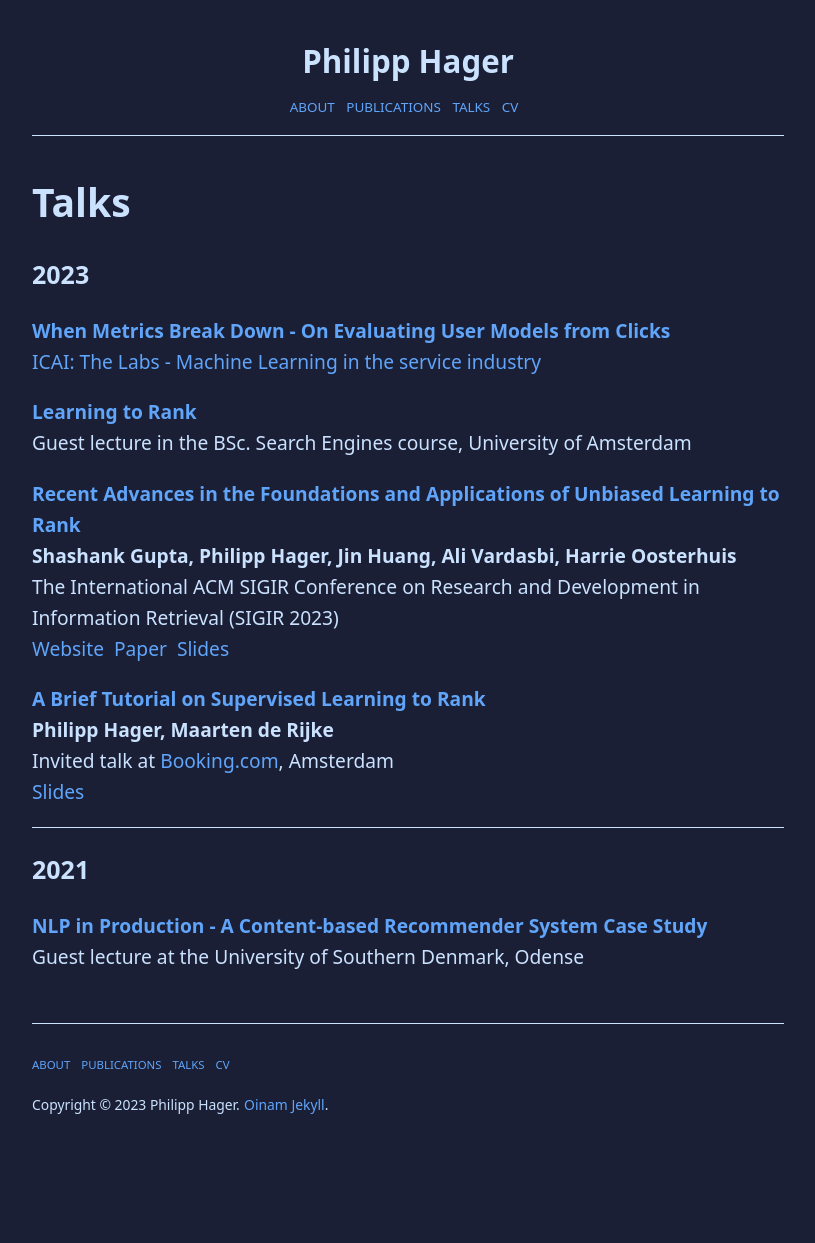
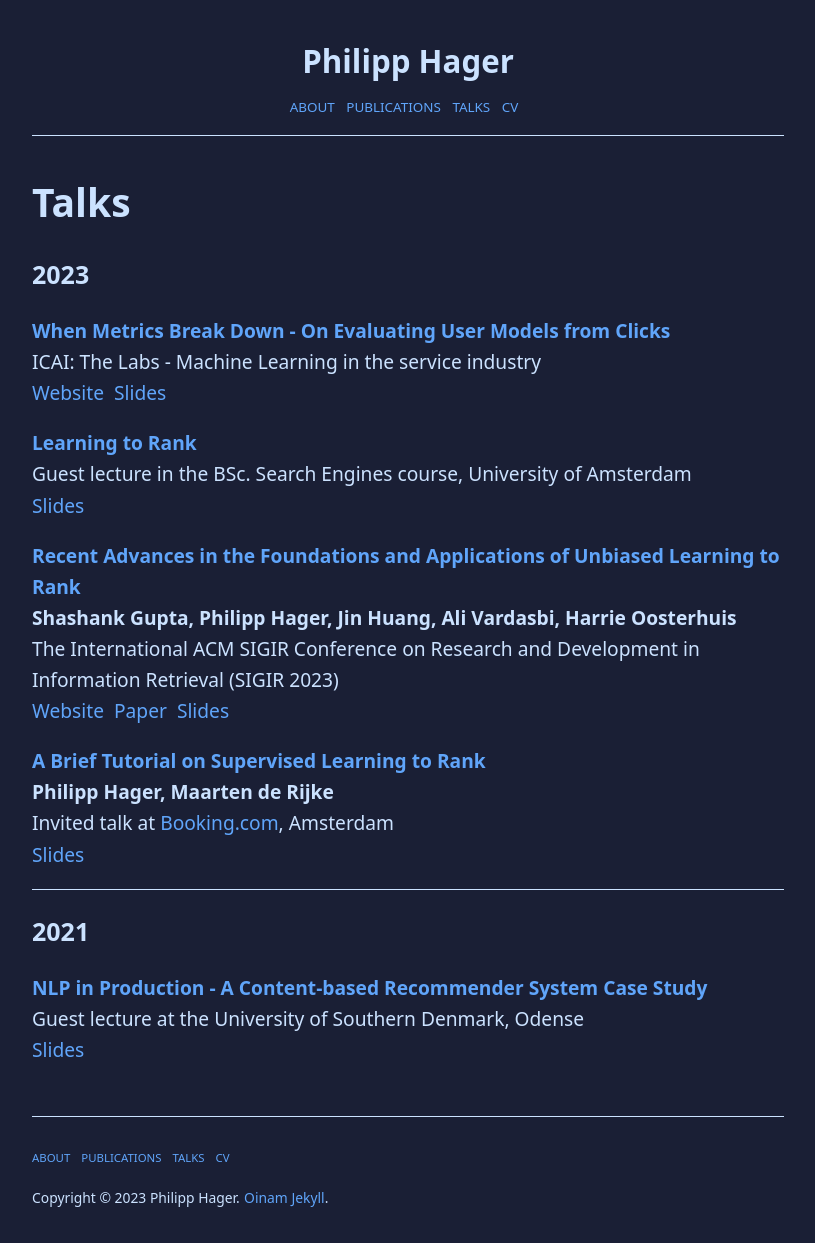
Before and after one commit to philipphager/philipphager.github.io, a Jekyll site: the page built from talks.md, in a window 1280 px wide. Shown: the whole page, without its empty margins (232-1047 px from the left). Built offline with Jekyll 4.4.1, drawn with Linux system fonts in a browser that asks for light colours; before the commit the page ends 1150 px from its top, so only the background shows below that.

Commit message:
Add LTR lecture

```diff
--- a/talks.md
+++ b/talks.md
@@ -7,10 +7,13 @@
 ### 2023
 
 **[When Metrics Break Down - On Evaluating User Models from Clicks](/assets/talks/2023-sigir-ultr-tutorial.pdf)**\\
-[ICAI: The Labs - Machine Learning in the service industry](https://icai.ai/event/icai-the-labs-machine-learning-in-the-service-industry/)
+ICAI: The Labs - Machine Learning in the service industry\\
+[Website](https://icai.ai/event/icai-the-labs-machine-learning-in-the-service-industry/)
+&nbsp;[Slides](/assets/talks/2023-sigir-ultr-tutorial.pdf)
 
 **[Learning to Rank]()**\\
-Guest lecture in the BSc. Search Engines course, University of Amsterdam
+Guest lecture in the BSc. Search Engines course, University of Amsterdam\\
+[Slides](/assets/lectures/2023-uva-ltr.pdf)
 
 **[Recent Advances in the Foundations and Applications of Unbiased Learning to Rank](https://sites.google.com/view/sigir-2023-tutorial-ultr)**\\
 **Shashank Gupta, Philipp Hager, Jin Huang, Ali Vardasbi, Harrie Oosterhuis**\\
@@ -29,4 +32,5 @@
 
 ### 2021
 **[NLP in Production - A Content-based Recommender System Case Study](/assets/lectures/2021-sdu-neural-embeddings.pdf)**\\
-Guest lecture at the University of Southern Denmark, Odense
+Guest lecture at the University of Southern Denmark, Odense\\
+[Slides](/assets/lectures/2021-sdu-neural-embeddings.pdf)
```
Also changed, not shown: 1 other file.
